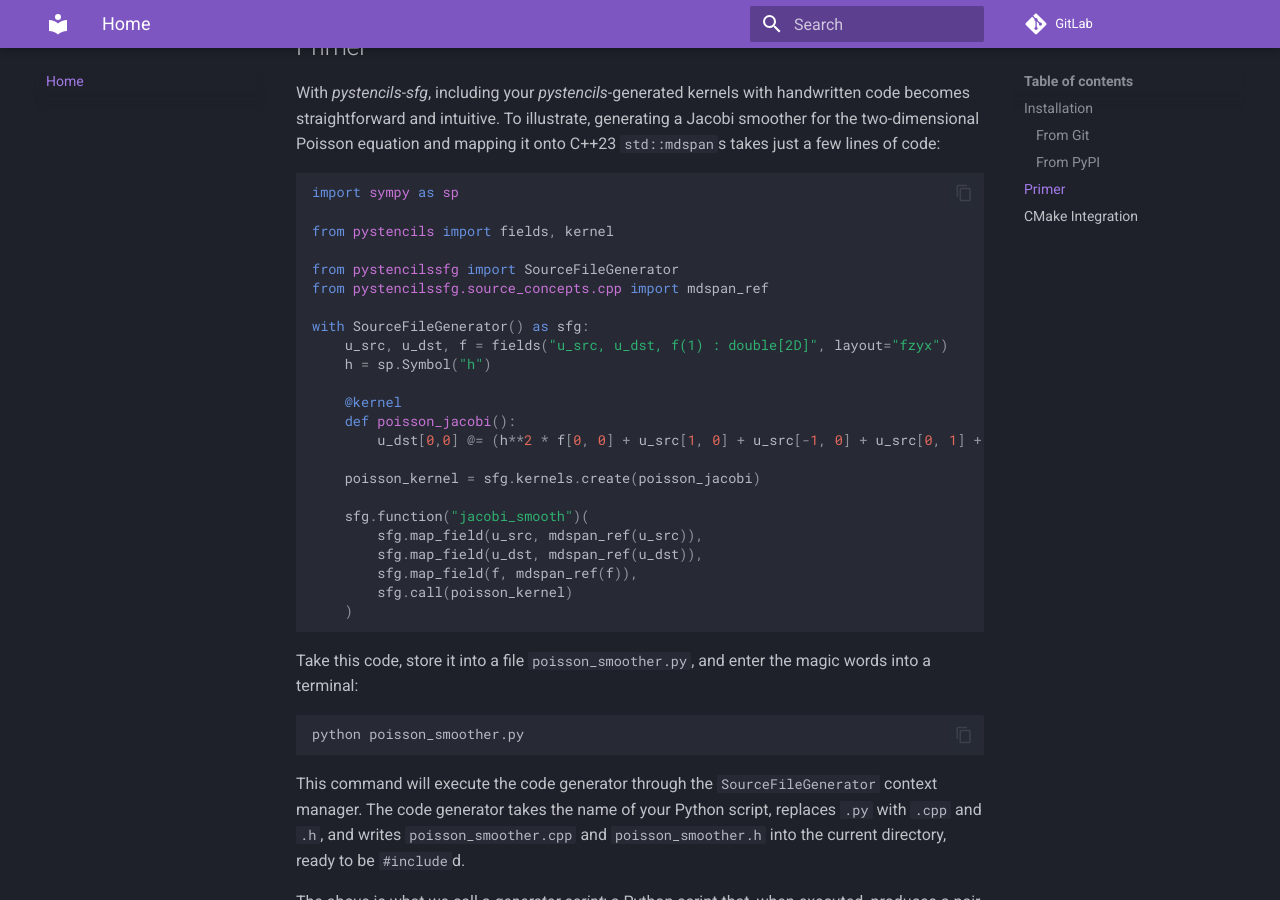
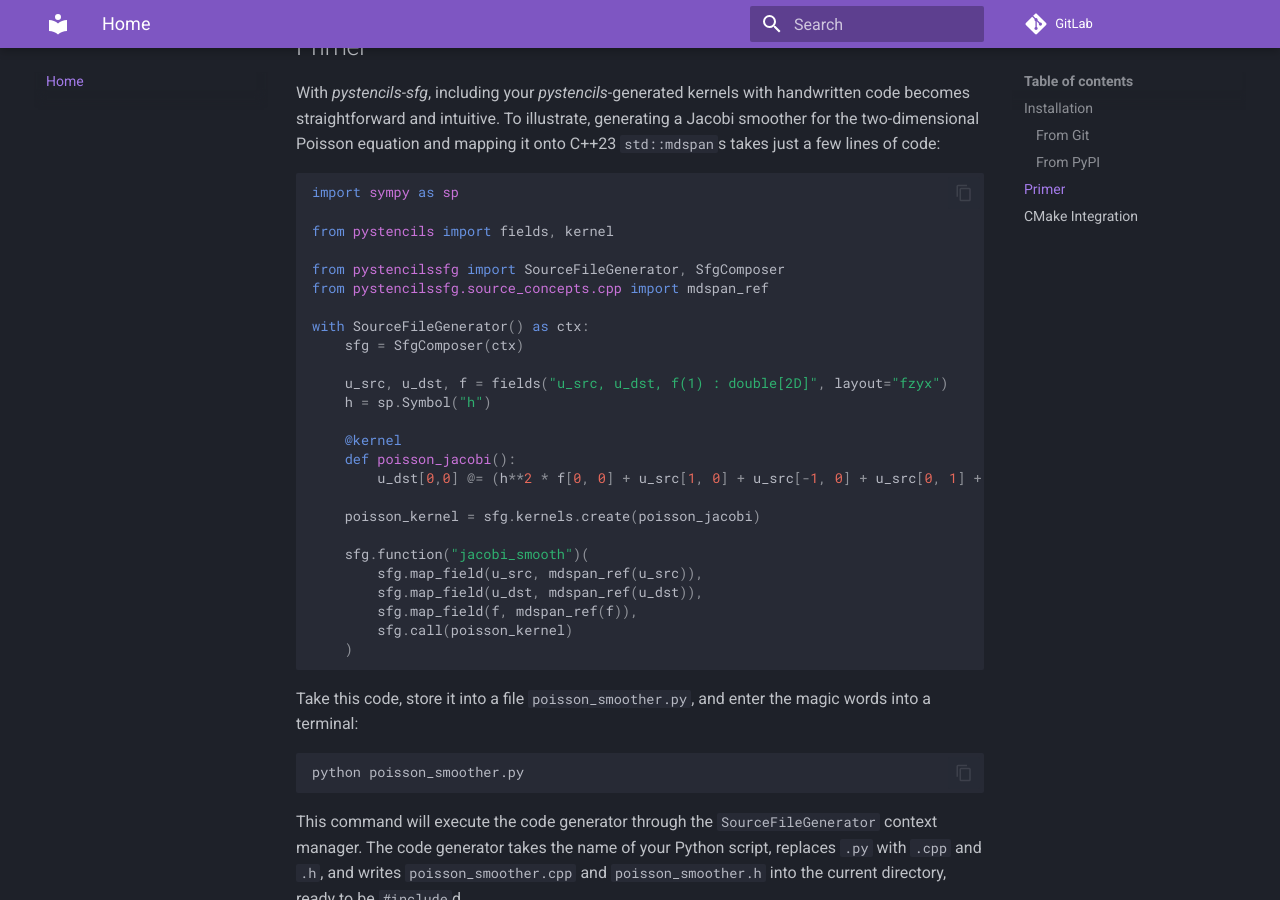
Before and after one commit to lssfau/pystencils-sfg, an MkDocs documentation site: the page built from docs/index.md, in a window 1280 px wide and 900 px high, scrolled down 681 px. Built offline with MkDocs 1.6.1 and Material for MkDocs 9.7.7, drawn with Linux system fonts in a browser that asks for light colours.

Commit message:
fix primer example

```diff
--- a/docs/index.md
+++ b/docs/index.md
@@ -32,10 +32,12 @@ import sympy as sp
 
 from pystencils import fields, kernel
 
-from pystencilssfg import SourceFileGenerator
+from pystencilssfg import SourceFileGenerator, SfgComposer
 from pystencilssfg.source_concepts.cpp import mdspan_ref
 
-with SourceFileGenerator() as sfg:
+with SourceFileGenerator() as ctx:
+    sfg = SfgComposer(ctx)
+
     u_src, u_dst, f = fields("u_src, u_dst, f(1) : double[2D]", layout="fzyx")
     h = sp.Symbol("h")
 
```
